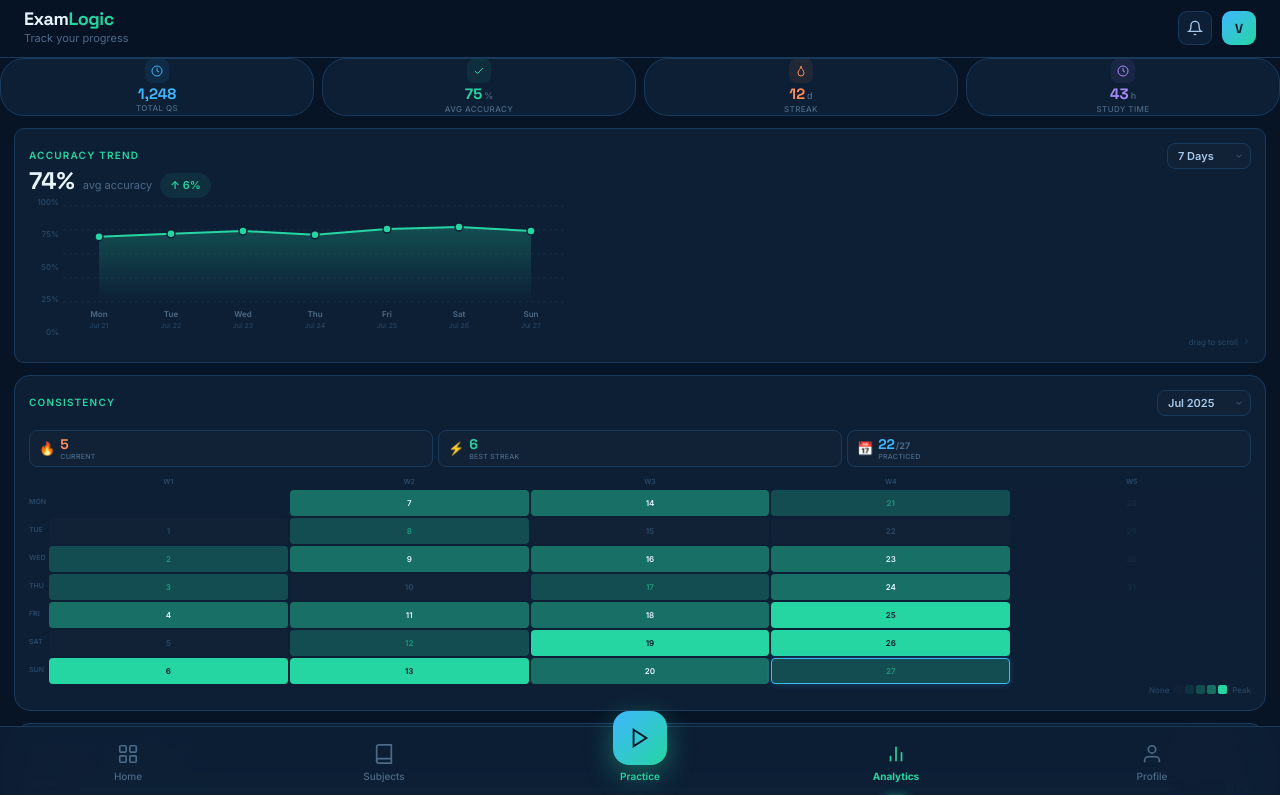
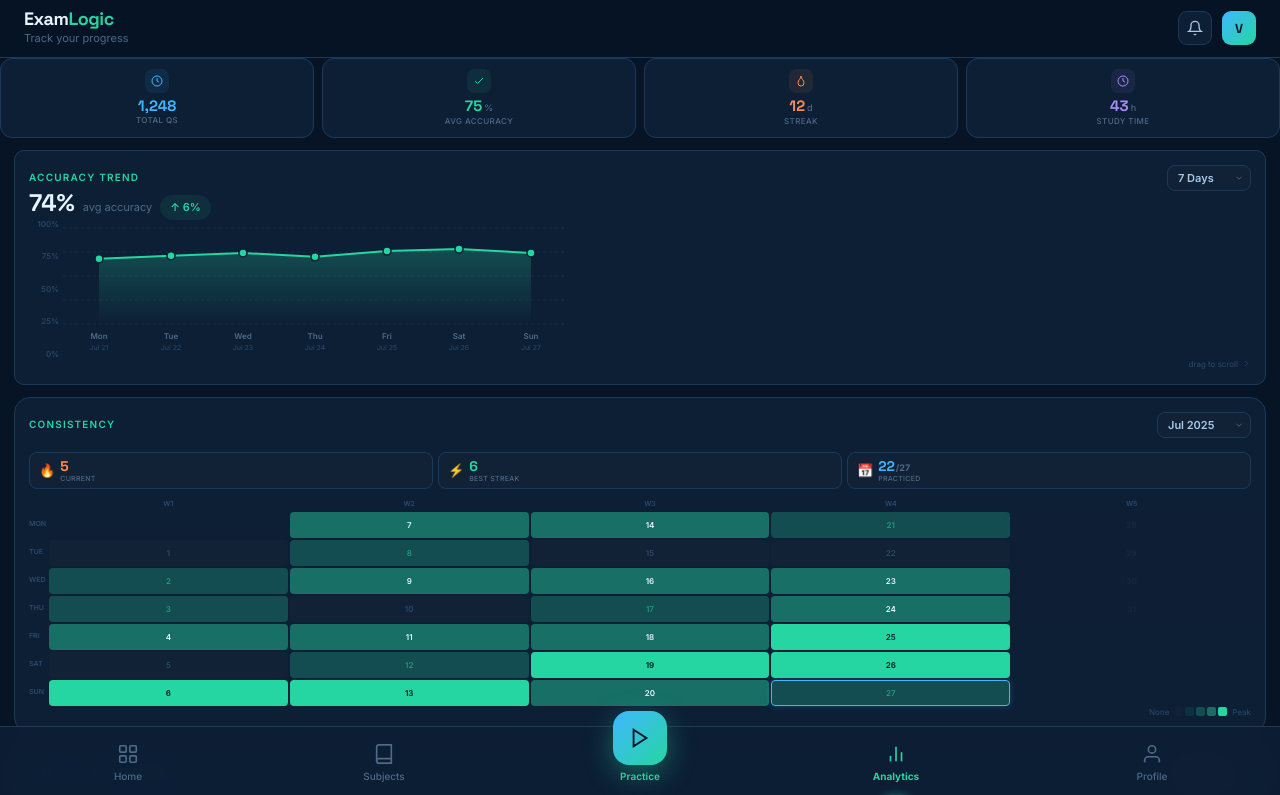
Before and after one commit to examforge99/examlogic, a Next.js app: page /analytics in a window 1280 px wide. Shown: the top 795 px of the page. Built offline with nearby package versions, Linux system fonts and the light colour scheme.

Commit message:
Refactor styles in StatCard component
Refactor StatCard component styles to use inline styles instead of class names for better readability and maintainability.

```diff
--- a/src/components/ui/StatCard.tsx
+++ b/src/components/ui/StatCard.tsx
@@ -15,9 +15,9 @@ interface StatCardProps {
 }
 
 const deltaColorMap = {
-  up:      'text-[#25d6a2] bg-[#25d6a215]',
-  down:    'text-[#ff6b6b] bg-[#ff6b6b15]',
-  neutral: 'text-[#4d6a87] bg-[#4d6a8715]',
+  up:      { color: '#25d6a2', backgroundColor: 'rgba(37, 214, 162, 0.08)' },
+  down:    { color: '#ff6b6b', backgroundColor: 'rgba(255, 107, 107, 0.08)' },
+  neutral: { color: '#4d6a87', backgroundColor: 'rgba(77, 106, 135, 0.08)' },
 }
 
 const deltaIconMap = {
@@ -39,54 +39,87 @@ export default function StatCard({
 }: StatCardProps) {
   return (
     <div
-      className={`
-        bg-[#0d1f35]
-        border border-[#1a3a5c]
-        rounded-xl
-        p-[10px_8px]
-        flex flex-col
-        items-center
-        gap-[3px]
-        text-center
-        ${className}
-      `}
+      className={className}
+      style={{
+        backgroundColor: '#0d1f35',
+        border: '1px solid #1a3a5c',
+        borderRadius: '12px',
+        padding: '10px 8px',
+        display: 'flex',
+        flexDirection: 'column',
+        alignItems: 'center',
+        gap: '3px',
+        textAlign: 'center',
+      }}
     >
       {/* Icon */}
       <div
-        className="w-6 h-6 rounded-[7px] flex items-center justify-center mb-[2px] flex-shrink-0"
-        style={{ background: iconBg }}
+        style={{
+          width: '24px',
+          height: '24px',
+          borderRadius: '7px',
+          display: 'flex',
+          alignItems: 'center',
+          justifyContent: 'center',
+          marginBottom: '2px',
+          flexShrink: 0,
+          background: iconBg,
+        }}
       >
         {icon}
       </div>
 
       {/* Value */}
-      <div className="flex items-baseline gap-[2px]">
+      <div style={{ display: 'flex', alignItems: 'baseline', gap: '2px' }}>
         <span
-          className="font-['Space_Grotesk'] text-[15px] font-bold leading-none"
-          style={{ color: valueColor }}
+          style={{
+            fontFamily: "'Space Grotesk', sans-serif",
+            fontSize: '15px',
+            fontWeight: 700,
+            lineHeight: 1,
+            color: valueColor,
+          }}
         >
           {value}
         </span>
         {suffix && (
-          <span className="font-['Inter'] text-[9px] font-medium text-[#4d6a87]">
+          <span style={{
+            fontFamily: "'Inter', sans-serif",
+            fontSize: '9px',
+            fontWeight: 500,
+            color: '#4d6a87',
+          }}>
             {suffix}
           </span>
         )}
       </div>
 
       {/* Label */}
-      <span className="font-['Inter'] text-[8px] font-medium text-[#4d6a87] uppercase tracking-[0.05em] leading-[1.2] text-center">
+      <span style={{
+        fontFamily: "'Inter', sans-serif",
+        fontSize: '8px',
+        fontWeight: 500,
+        color: '#4d6a87',
+        textTransform: 'uppercase',
+        letterSpacing: '0.05em',
+        lineHeight: 1.2,
+        textAlign: 'center',
+      }}>
         {label}
       </span>
 
       {/* Delta — optional */}
       {delta && (
         <span
-          className={`
-            font-['Inter'] text-[8px] font-semibold
-            px-[6px] py-[1px] rounded-full mt-[1px]
-            ${deltaColorMap[deltaDirection]}
-          `}
+          style={{
+            fontFamily: "'Inter', sans-serif",
+            fontSize: '8px',
+            fontWeight: 600,
+            padding: '1px 6px',
+            borderRadius: '9999px',
+            marginTop: '1px',
+            ...deltaColorMap[deltaDirection],
+          }}
         >
           {deltaIconMap[deltaDirection]} {delta}
         </span>
```
